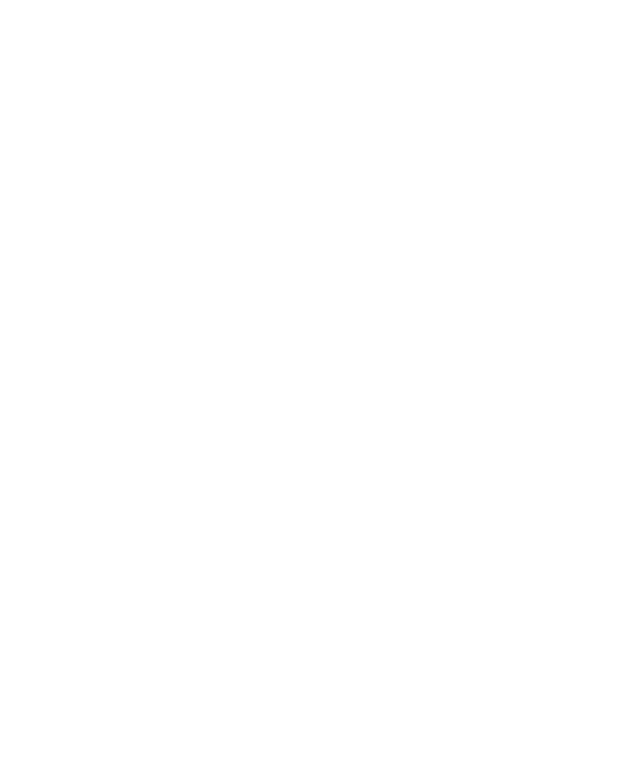
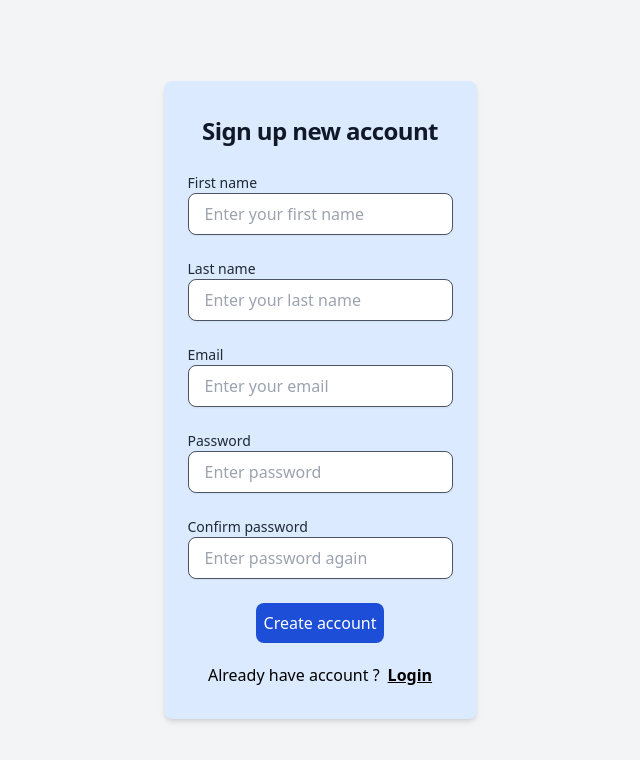
Before and after one commit to iamnamaraj/social-app_vuejs_pinia, a Vue app: page /register in a window 1280 px wide. Before the commit this address had no page. Shown: the top 760 px of the page, without its empty margins (320-960 px from the left). Built offline with nearby package versions, Linux system fonts and the light colour scheme.

Commit message:
Login,register view formed and integrated

```diff
--- a/package.json
+++ b/package.json
@@ -9,9 +9,11 @@
     "preview": "vite preview"
   },
   "dependencies": {
+    "axios": "^1.7.2",
     "pinia": "^2.1.7",
     "vue": "^3.4.21",
-    "vue-router": "^4.3.0"
+    "vue-router": "^4.3.0",
+    "vue3-toastify": "^0.2.1"
   },
   "devDependencies": {
     "@vitejs/plugin-vue": "^5.0.4",
--- a/src/main.js
+++ b/src/main.js
@@ -1,4 +1,5 @@
 import './assets/main.css'
+import 'vue3-toastify/dist/index.css';
 
 import { createApp } from 'vue'
 import { createPinia } from 'pinia'
--- a/src/router/index.js
+++ b/src/router/index.js
@@ -1,5 +1,9 @@
 import { createRouter, createWebHistory } from 'vue-router'
 import HomeView from '../views/HomeView.vue'
+import Register from '../views/Register.vue'
+import Login from '../views/Login.vue'
+
+
 
 const router = createRouter({
   history: createWebHistory(import.meta.env.BASE_URL),
@@ -9,6 +13,16 @@ const router = createRouter({
       name: 'Home',
       component: HomeView
     },
+    {
+      path: '/register',
+      name: 'Register',
+      component: Register
+    },
+    {
+      path: '/login',
+      name: 'Login',
+      component: Login
+    },
 
   ]
 })
--- /dev/null
+++ b/src/services/auth_service.js
@@ -0,0 +1,9 @@
+import { http } from "./http_service";
+
+export function register(data){
+    return http().post("register", data);
+}
+
+export function login(data){
+    return http().post("login", data);
+}
--- /dev/null
+++ b/src/services/http_service.js
@@ -0,0 +1,7 @@
+import axios from "axios";
+
+export function http(){
+    return  axios.create({
+        baseURL: "http://localhost:8000/api/",
+    });
+}
--- /dev/null
+++ b/src/views/Login.vue
@@ -0,0 +1,109 @@
+<template>
+    <div class="flex flex-col min-h-screen justify-center px-6 py-12 bg-gray-100">
+        <div class="bg-white sm:bg-blue-100 rounded-lg shadow-md px-6 py-8 mx-auto sm:max-w-md md:max-w-lg lg:max-w-xl">
+            <h2 class="text-center font-bold text-2xl leading-9 tracking-tight text-gray-900 mb-6">
+                Sign in to your account
+            </h2>
+            <form class="space-y-6 mb-5">
+
+                <div>
+                    <label for="email" class="block text-sm text-gray-800">Email</label>
+                    <input
+                        type="email"
+                        class="rounded-lg px-4 py-2 border border-gray-600 shadow-sm leading-6 w-full"
+                        placeholder="Enter your email"
+                        v-model="user.email"
+                    >
+                    <small v-if="errors.email" class="text-red-500">{{ errors.email[0] }}</small>
+                </div>
+
+                <div>
+                    <label for="password" class="block text-sm text-gray-800">Password</label>
+                    <input
+                        type="password"
+                        class="rounded-lg px-4 py-2 border border-gray-600 shadow-sm leading-6 w-full"
+                        placeholder="Enter password"
+                        v-model="user.password"
+                    >
+                    <small v-if="errors.password" class="text-red-500">{{ errors.password[0] }}</small>
+                </div>
+
+                 <small v-if="message" class="text-red-500">{{ message }}</small>
+
+                <div class="flex justify-center">
+                    <button
+                        type="button"
+                        class="rounded-lg text-white bg-blue-700 px-2 py-2"
+                        @click.prevent="handelLogin"
+                    >
+                        Login
+                    </button>
+                </div>
+
+            </form>
+            <div class="flex justify-center">
+                <span>Don't have account yet ?</span>
+                <router-link class="ml-2 font-semibold hover:text-blue-500 underline" :to="{name: 'Register'}">Create New</router-link>
+            </div>
+
+        </div>
+    </div>
+</template>
+
+<script>
+import { reactive, ref } from 'vue'
+import { useRouter } from "vue-router"
+import { login } from "../services/auth_service"
+import { toast } from 'vue3-toastify';
+export default {
+    setup(){
+        const user = reactive({
+            email: "",
+            password: "",
+        });
+        const errors = ref({})
+        const message = ref('')
+
+        const router = useRouter()
+
+        const handelLogin = async () => {
+            errors.value = {}
+            message.value = ''
+
+            try {
+                const response = await login(user)
+                if(response.status === 200 ){
+                    toast.success(response.data.message)
+
+                    errors.value = {}
+                    message.value = ''
+
+                    setTimeout(()=>{
+                        router.push('/')
+                    },1000)
+                }
+
+                console.log(response);
+            } catch (err) {
+
+                console.log(err);
+                if (err.response.status === 404 || err.response.status === 401 ) {
+                    message.value = err.response.data.message;
+                }else
+                {
+                    errors.value = err.response.data.errors;
+                }
+
+            }
+        }
+
+
+        return { user, errors, message, handelLogin  }
+    }
+
+}
+</script>
+
+<style scoped>
+
+</style>
--- /dev/null
+++ b/src/views/Register.vue
@@ -0,0 +1,122 @@
+<template>
+    <div class="flex flex-col min-h-screen justify-center px-6 py-12 bg-gray-100">
+        <div class="bg-white sm:bg-blue-100 rounded-lg shadow-md px-6 py-8 mx-auto sm:max-w-md md:max-w-lg lg:max-w-xl">
+            <h2 class="text-center font-bold text-2xl leading-9 tracking-tight text-gray-900 mb-6">
+                Sign up new account
+            </h2>
+            <form class="space-y-6 mb-5">
+                <div>
+                    <label for="first_name" class="block text-sm text-gray-800">First name</label>
+                    <input
+                        type="text"
+                        class="rounded-lg px-4 py-2 border border-gray-600 shadow-sm leading-6 w-full"
+                        placeholder="Enter your first name"
+                        v-model="user.first_name"
+                    >
+                    <small v-if="errors.first_name" class="text-red-500">{{ errors.first_name[0] }}</small>
+                </div>
+                <div>
+                    <label for="last_name" class="block text-sm text-gray-800">Last name</label>
+                    <input
+                        type="text"
+                        class="rounded-lg px-4 py-2 border border-gray-600 shadow-sm leading-6 w-full"
+                        placeholder="Enter your last name"
+                        v-model="user.last_name"
+                    >
+                    <small v-if="errors.last_name" class="text-red-500">{{ errors.last_name[0] }}</small>
+
+                </div>
+                <div>
+                    <label for="email" class="block text-sm text-gray-800">Email</label>
+                    <input
+                        type="email"
+                        class="rounded-lg px-4 py-2 border border-gray-600 shadow-sm leading-6 w-full"
+                        placeholder="Enter your email"
+                        v-model="user.email"
+                    >
+                    <small v-if="errors.email" class="text-red-500">{{ errors.email[0] }}</small>
+
+                </div>
+                <div>
+                    <label for="password" class="block text-sm text-gray-800">Password</label>
+                    <input
+                        type="password"
+                        class="rounded-lg px-4 py-2 border border-gray-600 shadow-sm leading-6 w-full"
+                        placeholder="Enter password"
+                        v-model="user.password"
+                    >
+                    <small v-if="errors.password" class="text-red-500">{{ errors.password[0] }}</small>
+
+                </div>
+                <div>
+                    <label for="password_confirmation" class="block text-sm text-gray-800">Confirm password</label>
+                    <input
+                        type="password"
+                        class="rounded-lg px-4 py-2 border border-gray-600 shadow-sm leading-6 w-full"
+                        placeholder="Enter password again"
+                        v-model="user.password_confirmation"
+                    >
+                    <small v-if="errors.password_confirmation" class="text-red-500">{{ errors.password_confirmation[0] }}</small>
+
+                </div>
+                <div class="flex justify-center">
+                    <button
+                        type="button"
+                        class="rounded-lg text-white bg-blue-700 px-2 py-2"
+                        @click.prevent="handelRegister"
+                    >
+                        Create account
+                    </button>
+                </div>
+            </form>
+            <div class="flex justify-center">
+                <span>Already have account ?</span>
+                <router-link class="ml-2 font-semibold hover:text-blue-500 underline" :to="{name: 'Login'}">Login</router-link>
+            </div>
+        </div>
+    </div>
+</template>
+
+<script>
+import { reactive, ref } from 'vue'
+import { useRouter } from "vue-router"
+import { register } from "../services/auth_service"
+import { toast } from 'vue3-toastify';
+export default {
+    setup(){
+        const user = reactive({
+            first_name: "",
+            last_name: "",
+            email: "",
+            password: "",
+            password_confirmation: "",
+        });
+        const errors = ref({})
+        const router = useRouter()
+
+        const handelRegister = async () => {
+            errors.value = {}
+            try {
+                const response = await register(user)
+                if(response.status === 201 ){
+                    toast.success(response.data.message)
+                    errors.value = {}
+                    setTimeout(()=>{
+                        router.push('/login')
+                    },1000)
+                }
+            } catch (err) {
+                errors.value = err.response.data.errors;
+            }
+        }
+
+
+        return { user, errors, handelRegister  }
+    }
+
+}
+</script>
+
+<style scoped>
+
+</style>
```
Also changed, not shown: 1 other file (tests, documents, lock files or other folders).
